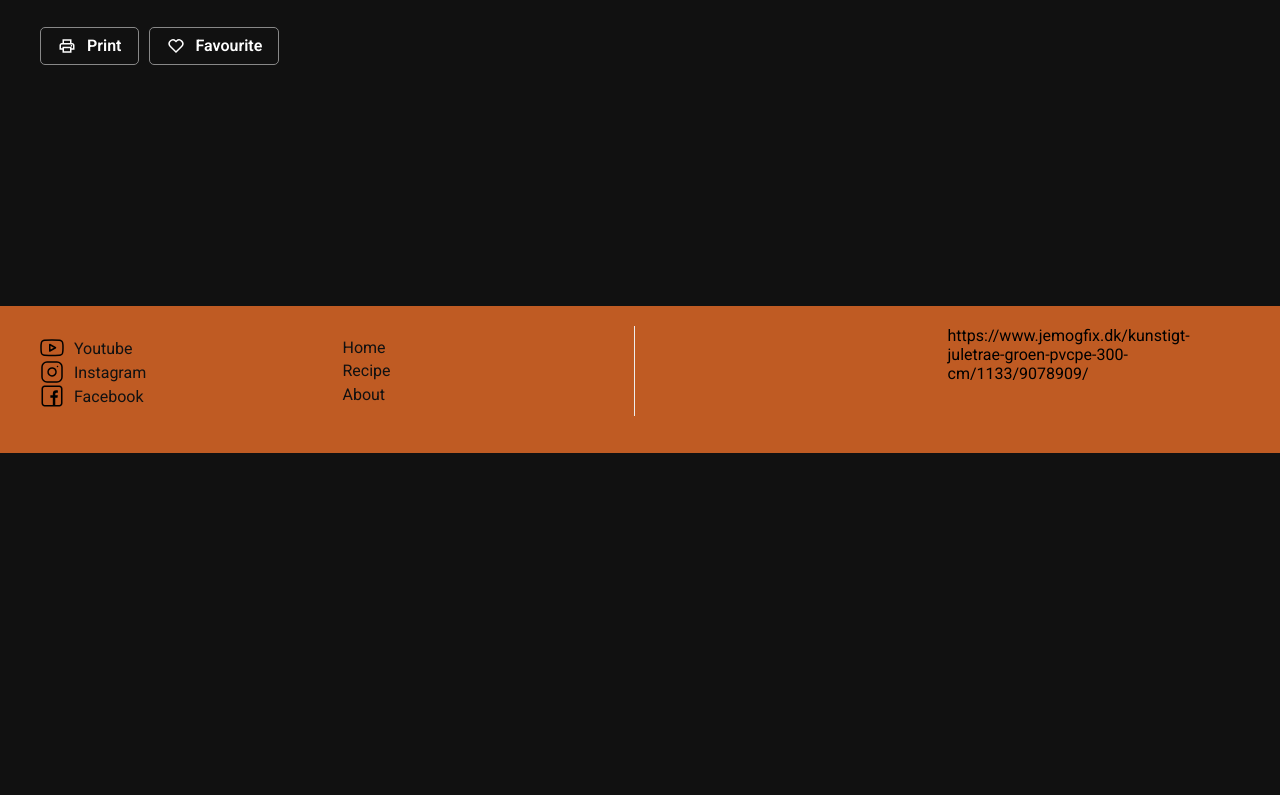
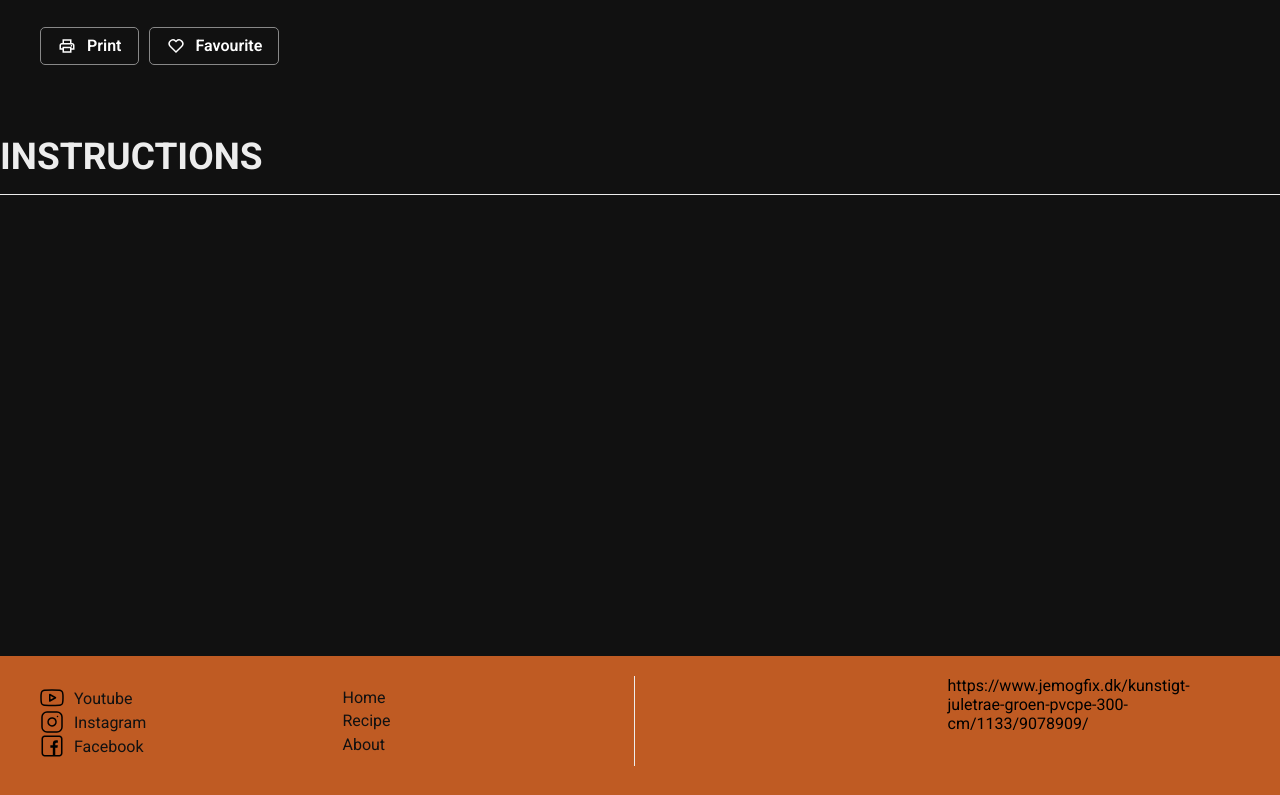
Before and after one commit to Whoopie058/Recipe-Web-Mandatory, a plain HTML site: page RecipeDetails.html in a window 1280 px wide. Shown: the part 771-1566 px from the top of the page. Before the commit the page ends 1224 px from the top, so only its background shows below. Drawn offline with Linux system fonts and the light colour scheme.

Commit message:
Instructin Area Grid + CSS

```diff
--- a/RecipeDetails.html
+++ b/RecipeDetails.html
@@ -95,6 +95,13 @@
 
 
 
+    <!--Instructions-->
+    <div class="InstructionHeadline">
+            Instructions
+        </div>
+    <div class="InstructionArea"></div>
+
+
 
 
 
--- a/css/main.css
+++ b/css/main.css
@@ -776,7 +776,24 @@ p {
 
 
 /* Instructions */
-kk
+.InstructionHeadline {
+    height: 60px;
+    color: var(--background-color-light);
+    border-bottom: 1px solid var(--background-color-light);
+    text-transform: uppercase;
+    font-weight: 700;
+    margin: 70px 0 0 0;
+    font-size: 37px;
+}
+
+.InstructionArea {
+    display:grid;
+    grid-template-columns: repeat(12, 1fr);
+    grid-template-rows: 200px auto auto;
+    gap: var(--grid-gap);
+    width:var(--width-12col);
+    height: 100%;
+}
 
 
 
```
